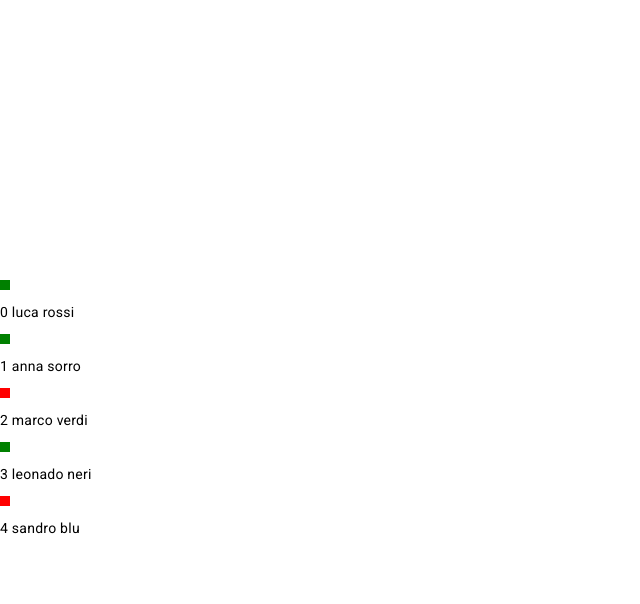
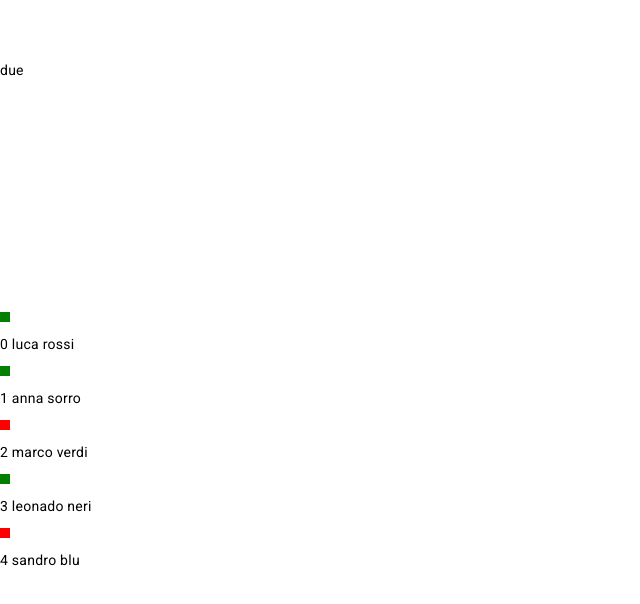
Before and after one commit to lelebiso/testAngular, an Angular app: page / in a window 1280 px wide. Shown: the top 604 px of the page, without its empty margins (0-640 px from the left). Built offline with nearby package versions, Linux system fonts and the light colour scheme.

Commit message:
directive ngSwitch

```diff
--- a/src/app/app.component.html
+++ b/src/app/app.component.html
@@ -1,6 +1,13 @@
 <br>
 <br>
 <br>
+    <div [ngSwitch]="string">
+        <p *ngSwitchCase="'pippo'">uno</p>
+        <p *ngSwitchCase="'topolino'">due</p>
+        <p *ngSwitchCase="'pluto'">tre</p>
+        <p *ngSwitchCase="'paperino'">quattro</p>
+        <p *ngSwitchDefault="">default</p>
+    </div>
 <br>
 <br>
 <br>
--- a/src/app/app.component.ts
+++ b/src/app/app.component.ts
@@ -8,6 +8,8 @@ import { Component } from '@angular/core';
 export class AppComponent {
   title = 'testb';
   isVisible = true;
+  num = 3;
+  string = "topolino";
 
   persone = [
     {nome: "luca", cognome: "rossi", isOnline: true},
```
